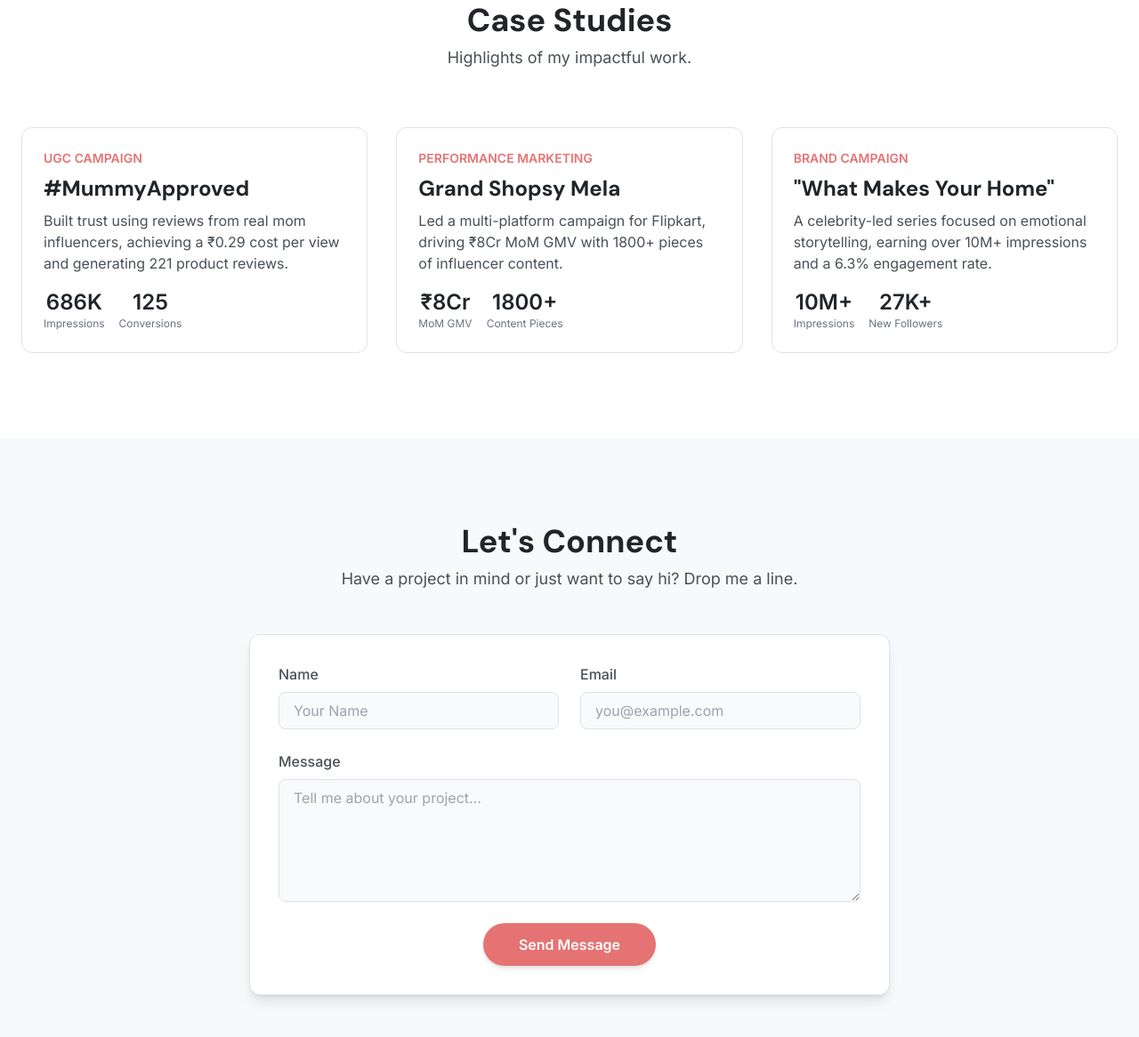
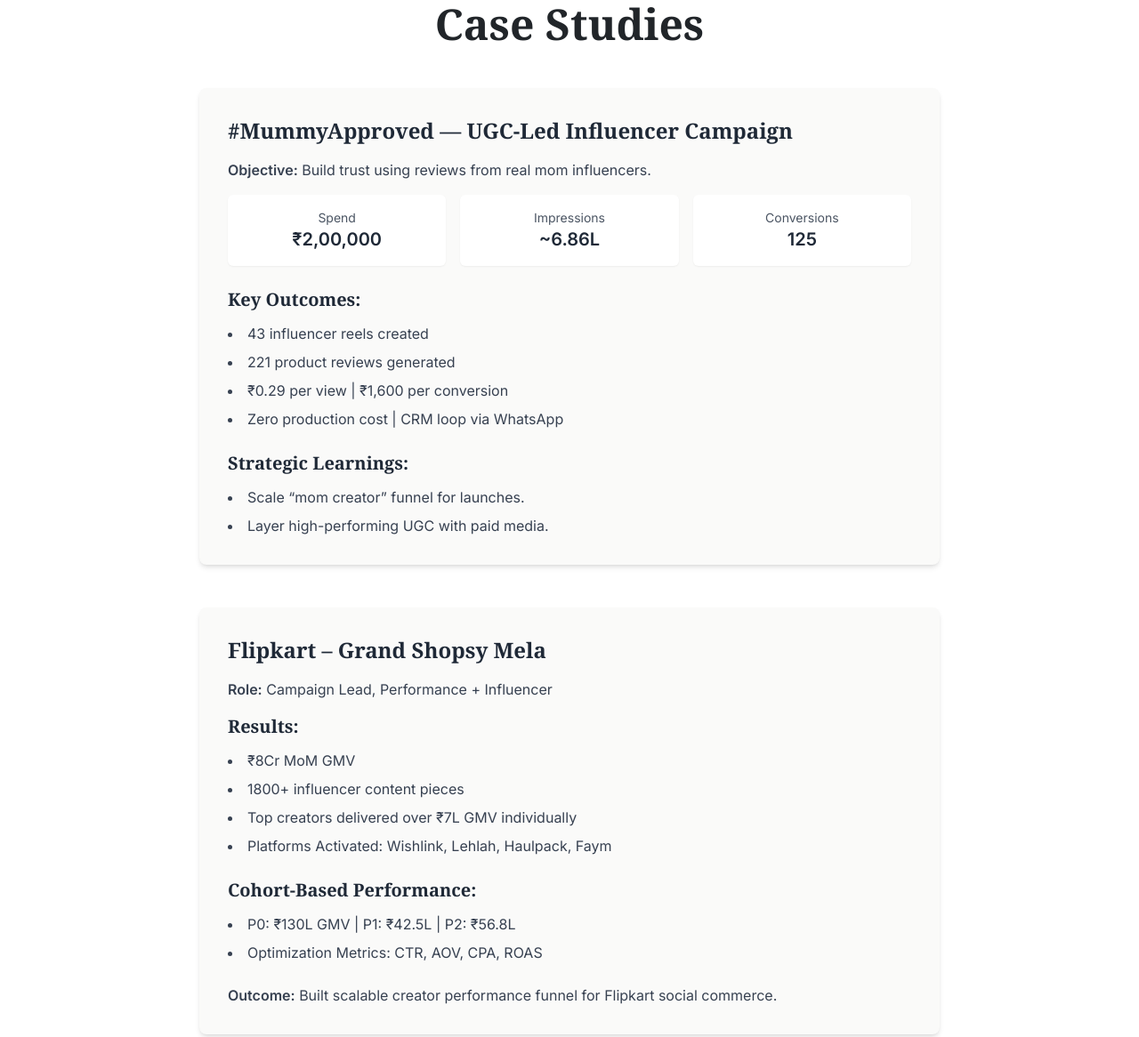
Before and after one commit to manikagauri/portfolio, a plain HTML site: page index.html in a window 1280 px wide. Shown: the part 2355-3521 px from the top of the page at 89% size. Drawn offline with nearby package versions, Linux system fonts and the light colour scheme.

Commit message:
updated case study section, todo make font consistent here

```diff
--- a/index.html
+++ b/index.html
@@ -203,61 +203,103 @@
             </div>
         </section>
 
-        <section id="case-studies" class="py-24 bg-white">
-            <div class="container mx-auto px-6">
-                <div class="text-center mb-16">
-                    <h2 class="text-4xl font-bold">Case Studies</h2>
-                    <p class="text-lg text-[var(--text-secondary)] mt-2">Highlights of my impactful work.</p>
-                </div>
-                <div class="grid md:grid-cols-2 lg:grid-cols-3 gap-8">
-                    <div class="bg-white p-6 rounded-xl border border-[var(--border-color)] hover-card">
-                        <p class="font-bold text-[var(--accent-color)] text-sm">UGC CAMPAIGN</p>
-                        <h3 class="text-2xl font-bold my-2">#MummyApproved</h3>
-                        <p class="text-[var(--text-secondary)] mb-4">Built trust using reviews from real mom influencers, achieving a ₹0.29 cost per view and generating 221 product reviews.</p>
-                        <div class="flex items-center space-x-4">
-                            <div class="text-center">
-                                <p class="text-2xl font-bold">686K</p>
-                                <p class="text-xs text-gray-500">Impressions</p>
+        <section id="case-studies" class="py-16 sm:py-24 bg-white text-gray-900">
+            <div class="container mx-auto px-4 sm:px-6 lg:px-8 max-w-4xl">
+                <h2 class="text-4xl sm:text-5xl font-serif font-bold text-center mb-12 animate-fade-in-up">Case Studies</h2>
+
+                <div class="space-y-12">
+                    <!-- Campaign 1: #MummyApproved -->
+                    <div class="bg-stone-50 p-8 rounded-lg shadow-md animate-slide-in-up">
+                        <h3 class="text-2xl font-serif font-semibold text-gray-800 mb-4">#MummyApproved — UGC-Led Influencer Campaign</h3>
+                        <p class="text-gray-700 mb-4"><strong>Objective:</strong> Build trust using reviews from real mom influencers.</p>
+
+                        <div class="grid grid-cols-1 sm:grid-cols-2 lg:grid-cols-3 gap-4 mb-6">
+                            <div class="bg-white p-4 rounded-md shadow-sm text-center">
+                                <p class="text-sm text-gray-600">Spend</p>
+                                <p class="text-xl font-bold text-gray-800">₹2,00,000</p>
                             </div>
-                             <div class="text-center">
-                                <p class="text-2xl font-bold">125</p>
-                                <p class="text-xs text-gray-500">Conversions</p>
+                            <div class="bg-white p-4 rounded-md shadow-sm text-center">
+                                <p class="text-sm text-gray-600">Impressions</p>
+                                <p class="text-xl font-bold text-gray-800">~6.86L</p>
+                            </div>
+                            <div class="bg-white p-4 rounded-md shadow-sm text-center">
+                                <p class="text-sm text-gray-600">Conversions</p>
+                                <p class="text-xl font-bold text-gray-800">125</p>
                             </div>
                         </div>
+
+                        <h4 class="text-xl font-serif font-semibold text-gray-800 mb-3">Key Outcomes:</h4>
+                        <ul class="list-disc list-inside text-gray-700 space-y-2 mb-6">
+                            <li>43 influencer reels created</li>
+                            <li>221 product reviews generated</li>
+                            <li>₹0.29 per view | ₹1,600 per conversion</li>
+                            <li>Zero production cost | CRM loop via WhatsApp</li>
+                        </ul>
+
+                        <h4 class="text-xl font-serif font-semibold text-gray-800 mb-3">Strategic Learnings:</h4>
+                        <ul class="list-disc list-inside text-gray-700 space-y-2">
+                            <li>Scale “mom creator” funnel for launches.</li>
+                            <li>Layer high-performing UGC with paid media.</li>
+                        </ul>
                     </div>
-                    <div class="bg-white p-6 rounded-xl border border-[var(--border-color)] hover-card">
-                        <p class="font-bold text-[var(--accent-color)] text-sm">PERFORMANCE MARKETING</p>
-                        <h3 class="text-2xl font-bold my-2">Grand Shopsy Mela</h3>
-                        <p class="text-[var(--text-secondary)] mb-4">Led a multi-platform campaign for Flipkart, driving ₹8Cr MoM GMV with 1800+ pieces of influencer content.</p>
-                        <div class="flex items-center space-x-4">
-                            <div class="text-center">
-                                <p class="text-2xl font-bold">₹8Cr</p>
-                                <p class="text-xs text-gray-500">MoM GMV</p>
+
+                    <!-- Campaign 2: Flipkart – Grand Shopsy Mela -->
+                    <div class="bg-stone-50 p-8 rounded-lg shadow-md animate-slide-in-up animation-delay-200">
+                        <h3 class="text-2xl font-serif font-semibold text-gray-800 mb-4">Flipkart – Grand Shopsy Mela</h3>
+                        <p class="text-gray-700 mb-4"><strong>Role:</strong> Campaign Lead, Performance + Influencer</p>
+
+                        <h4 class="text-xl font-serif font-semibold text-gray-800 mb-3">Results:</h4>
+                        <ul class="list-disc list-inside text-gray-700 space-y-2 mb-6">
+                            <li>₹8Cr MoM GMV</li>
+                            <li>1800+ influencer content pieces</li>
+                            <li>Top creators delivered over ₹7L GMV individually</li>
+                            <li>Platforms Activated: Wishlink, Lehlah, Haulpack, Faym</li>
+                        </ul>
+
+                        <h4 class="text-xl font-serif font-semibold text-gray-800 mb-3">Cohort-Based Performance:</h4>
+                        <ul class="list-disc list-inside text-gray-700 space-y-2 mb-6">
+                            <li>P0: ₹130L GMV | P1: ₹42.5L | P2: ₹56.8L</li>
+                            <li>Optimization Metrics: CTR, AOV, CPA, ROAS</li>
+                        </ul>
+                        <p class="text-gray-700"><strong>Outcome:</strong> Built scalable creator performance funnel for Flipkart social commerce.</p>
+                    </div>
+
+                    <!-- Campaign 3: “What Makes Your Home, Home” -->
+                    <div class="bg-stone-50 p-8 rounded-lg shadow-md animate-slide-in-up animation-delay-400">
+                        <h3 class="text-2xl font-serif font-semibold text-gray-800 mb-4">“What Makes Your Home, Home” — Celebrity Series</h3>
+                        <p class="text-gray-700 mb-4"><strong>Concept:</strong> Emotional storytelling with celebrity home tours</p>
+                        <p class="text-gray-700 mb-4"><strong>Tone:</strong> Warm, honest, authentic</p>
+                        <p class="text-gray-700 mb-4"><strong>Talent Featured:</strong> Mallika Dua, Maheep Kapoor, Bhavana Pandey, Rhea Chakraborty</p>
+
+                        <h4 class="text-xl font-serif font-semibold text-gray-800 mb-3">Results:</h4>
+                        <div class="grid grid-cols-1 sm:grid-cols-2 lg:grid-cols-3 gap-4 mb-6">
+                            <div class="bg-white p-4 rounded-md shadow-sm text-center">
+                                <p class="text-sm text-gray-600">Impressions</p>
+                                <p class="text-xl font-bold text-gray-800">10M+</p>
                             </div>
-                             <div class="text-center">
-                                <p class="text-2xl font-bold">1800+</p>
-                                <p class="text-xs text-gray-500">Content Pieces</p>
+                            <div class="bg-white p-4 rounded-md shadow-sm text-center">
+                                <p class="text-sm text-gray-600">Follower Growth</p>
+                                <p class="text-xl font-bold text-gray-800">27K+</p>
+                            </div>
+                            <div class="bg-white p-4 rounded-md shadow-sm text-center">
+                                <p class="text-sm text-gray-600">Engagement Rate</p>
+                                <p class="text-xl font-bold text-gray-800">6.3%</p>
+                            </div>
+                            <div class="bg-white p-4 rounded-md shadow-sm text-center col-span-full sm:col-span-1 lg:col-span-1">
+                                <p class="text-sm text-gray-600">Saves &amp; Shares</p>
+                                <p class="text-xl font-bold text-gray-800">15K+</p>
                             </div>
                         </div>
-                    </div>
-                    <div class="bg-white p-6 rounded-xl border border-[var(--border-color)] hover-card">
-                        <p class="font-bold text-[var(--accent-color)] text-sm">BRAND CAMPAIGN</p>
-                        <h3 class="text-2xl font-bold my-2">"What Makes Your Home"</h3>
-                        <p class="text-[var(--text-secondary)] mb-4">A celebrity-led series focused on emotional storytelling, earning over 10M+ impressions and a 6.3% engagement rate.</p>
-                         <div class="flex items-center space-x-4">
-                            <div class="text-center">
-                                <p class="text-2xl font-bold">10M+</p>
-                                <p class="text-xs text-gray-500">Impressions</p>
-                            </div>
-                             <div class="text-center">
-                                <p class="text-2xl font-bold">27K+</p>
-                                <p class="text-xs text-gray-500">New Followers</p>
-                            </div>
-                        </div>
+
+                        <h4 class="text-xl font-serif font-semibold text-gray-800 mb-3">Takeaway:</h4>
+                        <ul class="list-disc list-inside text-gray-700 space-y-2">
+                            <li>Emotion &gt; luxury</li>
+                            <li>Community-driven content = high shareability</li>
+                        </ul>
                     </div>
                 </div>
             </div>
-        </section>
+          </section>
 
         <section id="contact" class="py-24">
             <div class="container mx-auto px-6 max-w-3xl">
```
